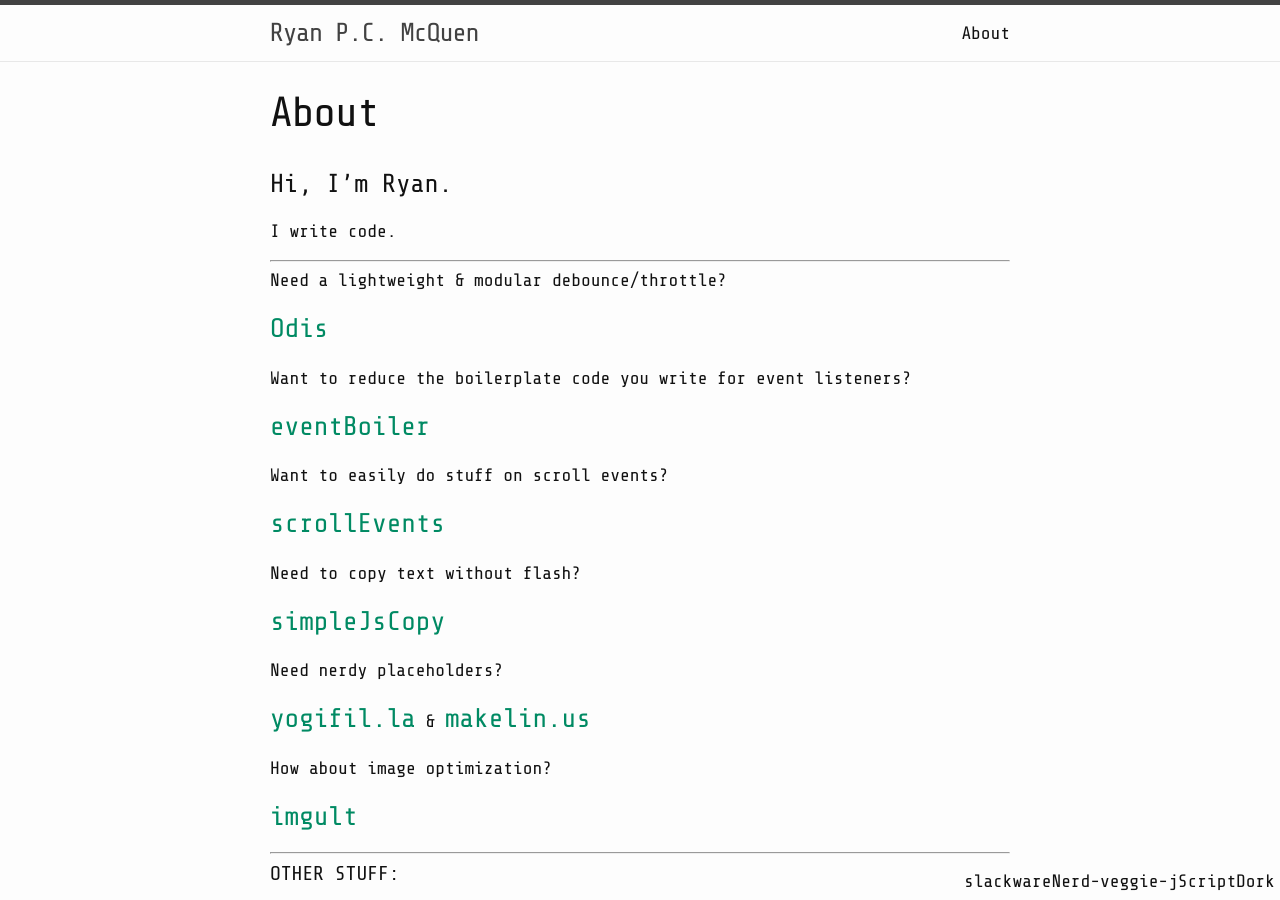
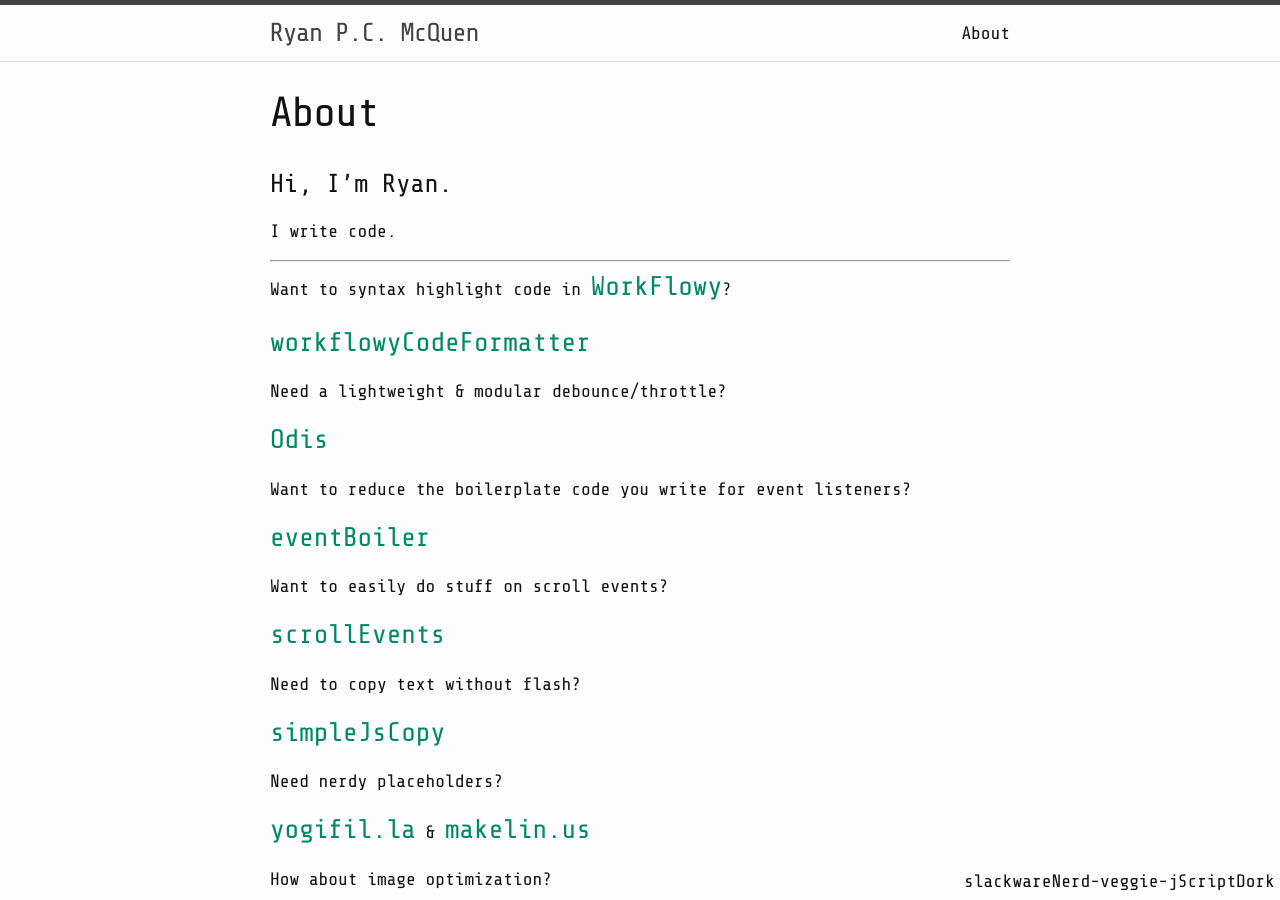
Before and after one commit to ryanpcmcquen/ryanpcmcquen.github.io, a Jekyll site: the page built from about.md, in a window 1280 px wide and 900 px high. Built offline with Jekyll 4.4.1, drawn with Linux system fonts in a browser that asks for light colours.

Commit message:
add workflowyCodeFormatter

```diff
--- a/about.md
+++ b/about.md
@@ -16,6 +16,10 @@ I write code.
 
 
 * * *
+
+Want to syntax highlight code in [WorkFlowy](https://workflowy.com/)?
+
+[workflowyCodeFormatter](https://github.com/ryanpcmcquen/workflowyCodeFormatter)
 
 Need a lightweight & modular debounce/throttle?
 
```
